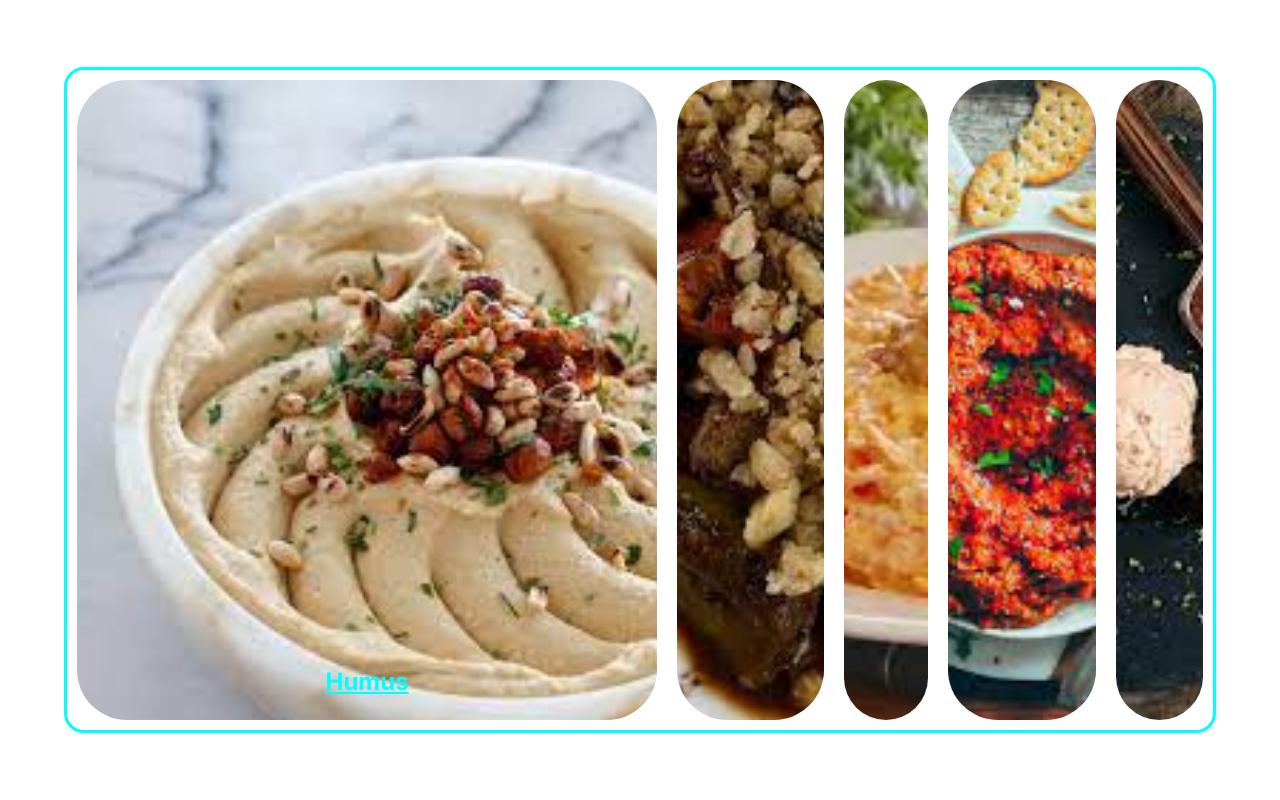
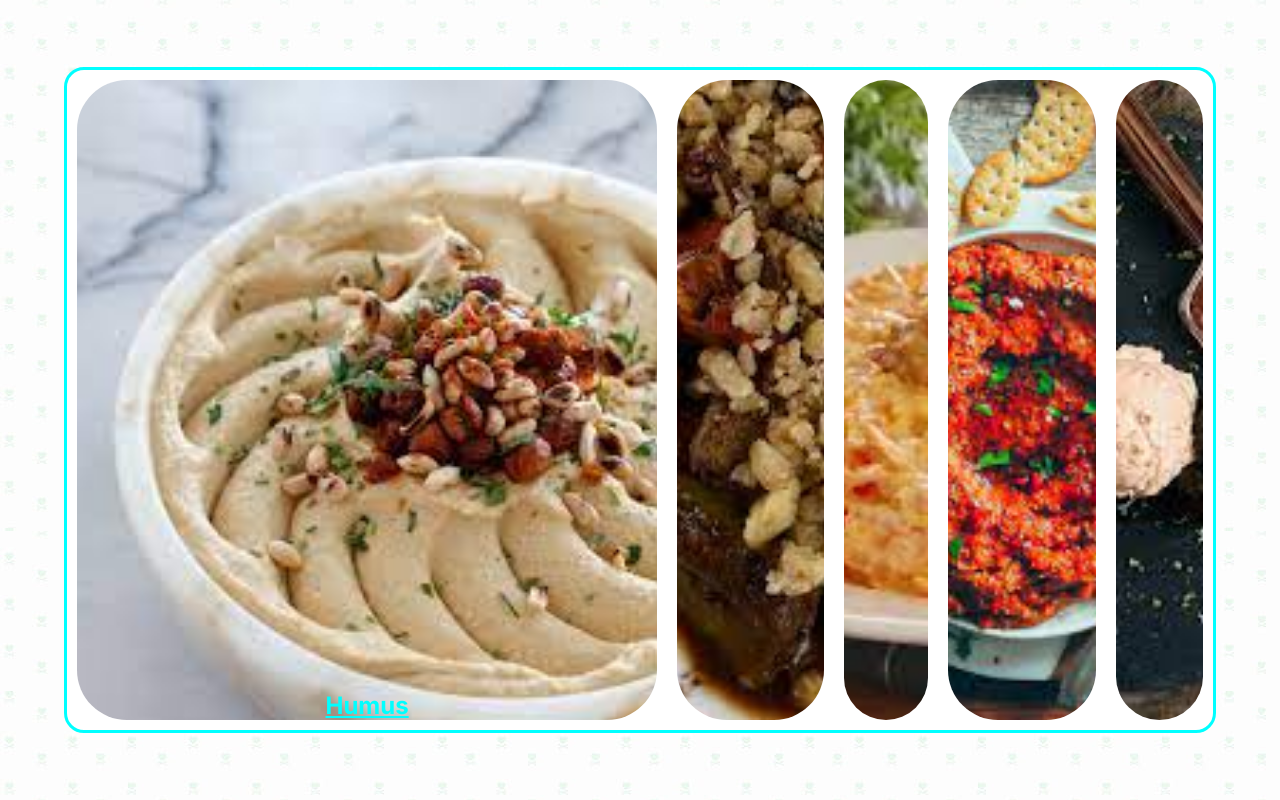
Before and after one commit to Mustafa-Dursun/animasyonlu_acilan_kartlar, a plain HTML site: page index.html in a window 1280 px wide. Drawn offline with Linux system fonts and the light colour scheme.

Commit message:
arka plan

```diff
--- a/style.css
+++ b/style.css
@@ -12,6 +12,8 @@ body{
     height: 100vh;
     margin: 0;
     overflow: hidden;
+    background-image: url('img/arkaplan1.jpg');
+
 }
 
 .container{
@@ -19,6 +21,7 @@ body{
     width: 90vw;
     border: 3px solid aqua;
     border-radius: 20px;
+    background-color: white;
 }
 
 
@@ -43,8 +46,9 @@ body{
 }
 
 .panel h3{
+    margin: 0;
     font-size: 24px;
-    color: aqua;
+    color:aqua;
     opacity: 0;
 }
 
```
Also changed, not shown: img/arkaplan.jpg (added), img/arkaplan1.jpg (added).
